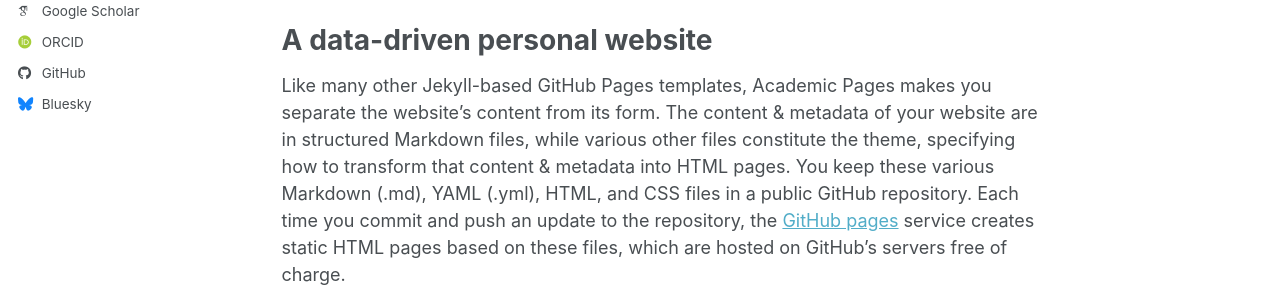
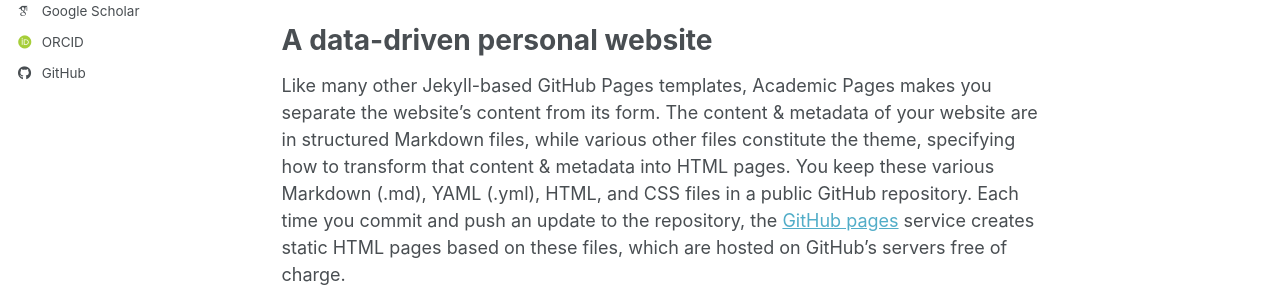
Before and after one commit to ShuaiShao-1203/ShuaiShao-1203.github.io, a Jekyll site: the page built from _pages/about.md, in a window 1280 px wide. Shown: the part 464-751 px from the top of the page. Built offline with Jekyll 4.4.1, drawn with Linux system fonts in a browser that asks for light colours; some web fonts are replaced; a script bundle is joined from its source files by our own code; library files that are not in the unit come from our copies.

Commit message:
Update _config.yml

```diff
--- a/_config.yml
+++ b/_config.yml
@@ -41,7 +41,7 @@
   orcid            : "https://orcid.org/my-orcid?orcid=0009-0001-3147-9355"
   semantic         : # URL
   ssrn             : # URL
-  pubmed           : #"https://www.ncbi.nlm.nih.gov/pubmed/?term=john+snow"
+  #pubmed           : #"https://www.ncbi.nlm.nih.gov/pubmed/?term=john+snow"
   researchgate     : # URL
   scopus           : # URL
   zotero           : # URL
@@ -57,7 +57,7 @@
 
   # Social media
   artstation       : # Username
-  bluesky          : "bsky.app" # Replace this with you Bluesky username
+  bluesky          : #"bsky.app" # Replace this with you Bluesky username
   facebook         : # Username
   flickr           : # Username
   foursquare       : # Username
```
